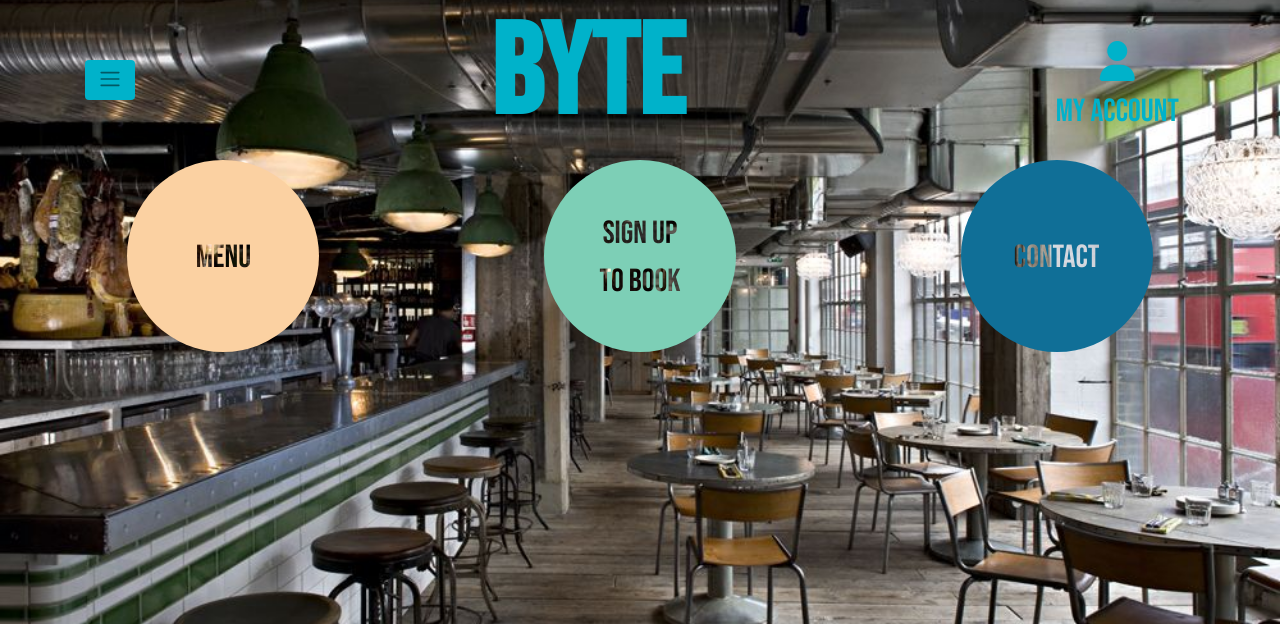
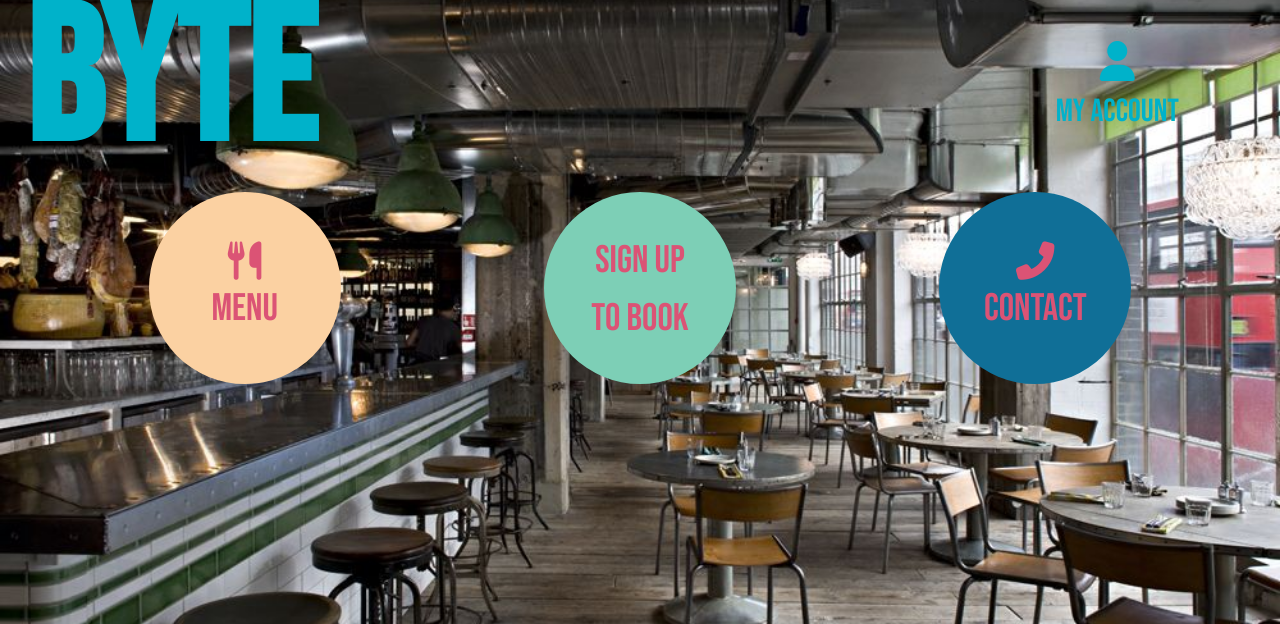
Before and after one commit to OisinWrites/Byte, a Django app: page / in a window 1280 px wide. Shown: the top 624 px of the page. Run offline with Django 3.2, Linux system fonts and the light colour scheme; some libraries are stand-ins or nearby versions.

Commit message:
Style the account dropdown like the burger, change background cut out to just on hover for readability, adjust base.html for largest screens

```diff
--- a/home/templates/home/index.html
+++ b/home/templates/home/index.html
@@ -38,15 +38,19 @@
     <div class="circles">
       <div class="menu2 col-4 circle">
         <a href="{% url 'menu' %}">
-          <p>Menu</p>
+          <p class="d-flex flex-column align-items-center">
+            <i class="fa-solid fa-utensils align-self-center mb-0"></i>
+            Menu
+          </p>
         </a>
       </div>
       <div class="book2 col-4 circle text-center">
         {% if user.is_authenticated %}
         <a href="{% url 'bookings' %}">
-            <p>
-              BOOK
-            </p>
+          <p class="d-flex flex-column align-items-center">
+            <i class="fa-solid fa-book-open align-self-center mb-0"></i>
+            Book
+          </p>
         </a>
     {% else %}
         <a href="{% url 'account_signup' %}">
@@ -59,7 +63,10 @@
       </div>
       <div class="contact2 col-4 circle">
         <a href="{% url 'contact' %}">
-          <p>Contact</p>
+          <p class="d-flex flex-column align-items-center">
+            <i class="fa-solid fa-phone-flip align-self-center mb-0"></i>
+            Contact
+          </p>
         </a>
       </div>
     </div>
--- a/static/css/base.css
+++ b/static/css/base.css
@@ -66,19 +66,14 @@ a {
     height: 4rem;
 }
 
-.account-logo:hover, .byte:hover{
-    color:rgb(219, 83, 117) !important;
-  }
-
 .burger-icon {
     background-color: rgb(0, 178, 202) !important;
     color:rgb(0, 178, 202) !important;
 }
 
-#drop {
+.drop {
     margin-top: 2rem;
     background-color:rgb(219, 83, 117);
-    height: 40vh;
     font-size: 2rem;
 }
 
@@ -165,8 +160,8 @@ a {
   }
 
 /* giving the text of the nav options as "see through" to the background */
-.menu p, .book p, .contact p,
-.menu2 p, .book2 p, .contact2 p, .foot-icon,
+.menu p:hover, .book p:hover, .contact p:hover,
+.menu2 p:hover, .book2 p:hover, .contact2 p:hover, .foot-icon,
 .footer-logo:hover {
     background: url('https://res.cloudinary.com/dwhennrjl/image/upload/v1686605231/static/media/background.jpg') no-repeat center center fixed;
     background-size: cover;
@@ -176,7 +171,14 @@ a {
 
 .menu2 p, .book2 p, .contact2 p {
     margin-top: 2.5vh;
-    font-size: 2rem;
+    font-size: 3vw;
+}
+
+.menu p, .book p, .contact p,
+.menu2 p, .book2 p, .contact2 p,
+.account-logo:hover, .byte:hover {
+    color:rgb(219, 83, 117) !important;
+    -webkit-text-fill-color: rgb(219, 83, 117);
 }
 
 .menu2 {
@@ -194,7 +196,7 @@ a {
 .circles {
     display: flex;
     justify-content: space-around;
-    margin-bottom: 22.5vh;
+    margin: 2rem;
 }
 
 .circle  {
@@ -300,3 +302,21 @@ a {
         font-size: 6rem;
     }
 }
+
+@media (max-width: 899px) {
+    .header-lg {
+        display: none;
+    }
+}
+
+@media (min-width: 900px) {
+    .burger-icon {
+        display: none;
+    }
+
+    .byte {
+        margin-left: -42vw;
+        margin-top: 2vh;
+        font-size: 12rem;
+    }
+}
--- a/templates/base.html
+++ b/templates/base.html
@@ -43,13 +43,14 @@
 </head>
 <body>
     <header>
+
         <div class="header container d-flex justify-content-around align-items-center">
 
           <div class="navbar-light d-flex justify-content-center">
             <button class="btn burger-icon" type="button" data-toggle="dropdown" aria-haspopup="true" aria-expanded="false">
               <span class="navbar-toggler-icon"></span>
             </button>
-          <div class="dropdown-menu" aria-labelledby="navbarDropdownMenuLink" id="drop">
+            <div class="dropdown-menu drop" aria-labelledby="navbarDropdownMenuLink">
               <a class="nav-link burger" href="{% url 'home' %}">
                 Home
               </a>
@@ -75,6 +76,7 @@
               BYTE
             </h1>
           </a>
+
           <ul class="list-inline list-unstyled text-center text-lg-right my-0">
             <li class="list-inline-item dropdown">
                 <a class="account-logo nav-link" href="#" id="user-options" data-toggle="dropdown" aria-haspopup="true" aria-expanded="false">
@@ -87,20 +89,21 @@
                       {% endif %}
                   </div>
                 </a>
-              <div class="dropdown-menu border-0" aria-labelledby="user-options">
+                <div class="dropdown-menu drop border-0" aria-labelledby="user-options">
                     {% if request.user.is_authenticated %}
                         {% if request.user.is_superuser %}
-                      <a href="{% url 'bookings_management' %}" class="dropdown-item">Bookings Management</a>
+                        <a href="{% url 'bookings_management' %}" class="dropdown-item burger">Bookings Management</a>
                         {% endif %}
-                      <a href="{% url 'account_logout' %}" class="dropdown-item">Logout</a>
+                        <a href="{% url 'account_logout' %}" class="dropdown-item burger">Logout</a>
                     {% else %}
-                      <a href="{% url 'account_signup' %}" class="dropdown-item">Register</a>
-                      <a href="{% url 'account_login' %}" class="dropdown-item">Login</a>
+                        <a href="{% url 'account_signup' %}" class="dropdown-item burger">Register</a>
+                        <a href="{% url 'account_login' %}" class="dropdown-item burger">Login</a>
                     {% endif %}
                 </div>
             </li>
           </ul>
         </div>
+
     </header>
     <div>
       {% if messages %}
```
Also changed, not shown: db.sqlite3. Lines whose indentation alone changed are shown as unchanged.
